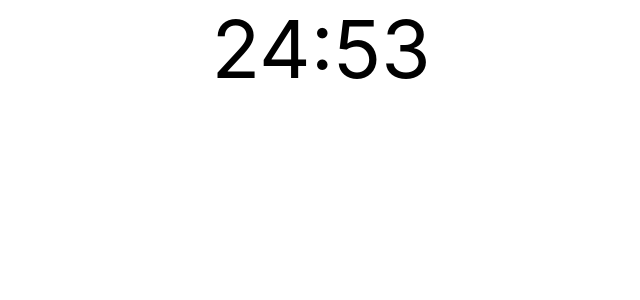
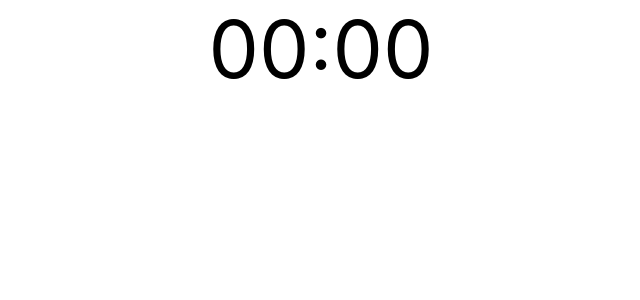
Before and after one commit to Martarelli/teste-jera, a React (Create React App) app in the folder pomodoro/: page / in a window 1280 px wide. Shown: the top 300 px of the page, without its empty margins (319-959 px from the left). Built offline with nearby package versions, Linux system fonts and the light colour scheme.

Commit message:
adicionado notificação

```diff
--- a/pomodoro/src/App.js
+++ b/pomodoro/src/App.js
@@ -3,15 +3,20 @@ import './App.css';
 
 function App() {
   //Definição do tempo inicial
-  const [totalTimeInSeconds, setTotalTimeInSeconds] = useState( 25 * 60 );
+  const [totalTimeInSeconds, setTotalTimeInSeconds] = useState( 5 );
 
   const minutes = Math.floor(totalTimeInSeconds / 60);
   const seconds = totalTimeInSeconds % 60;
 
   useEffect(() => {
     if(totalTimeInSeconds === 0){
-      alert("O tempo acabou!");
-
+      if(window.Notification && Notification.permission !== "denied"){
+        Notification.requestPermission(function(status){
+          let notification = new Notification("ALERTA",{
+            body:"O tempo acabou!"
+          });
+        })
+      }
     } else {
       setTimeout(() => {
         setTotalTimeInSeconds(totalTimeInSeconds - 1);
```
